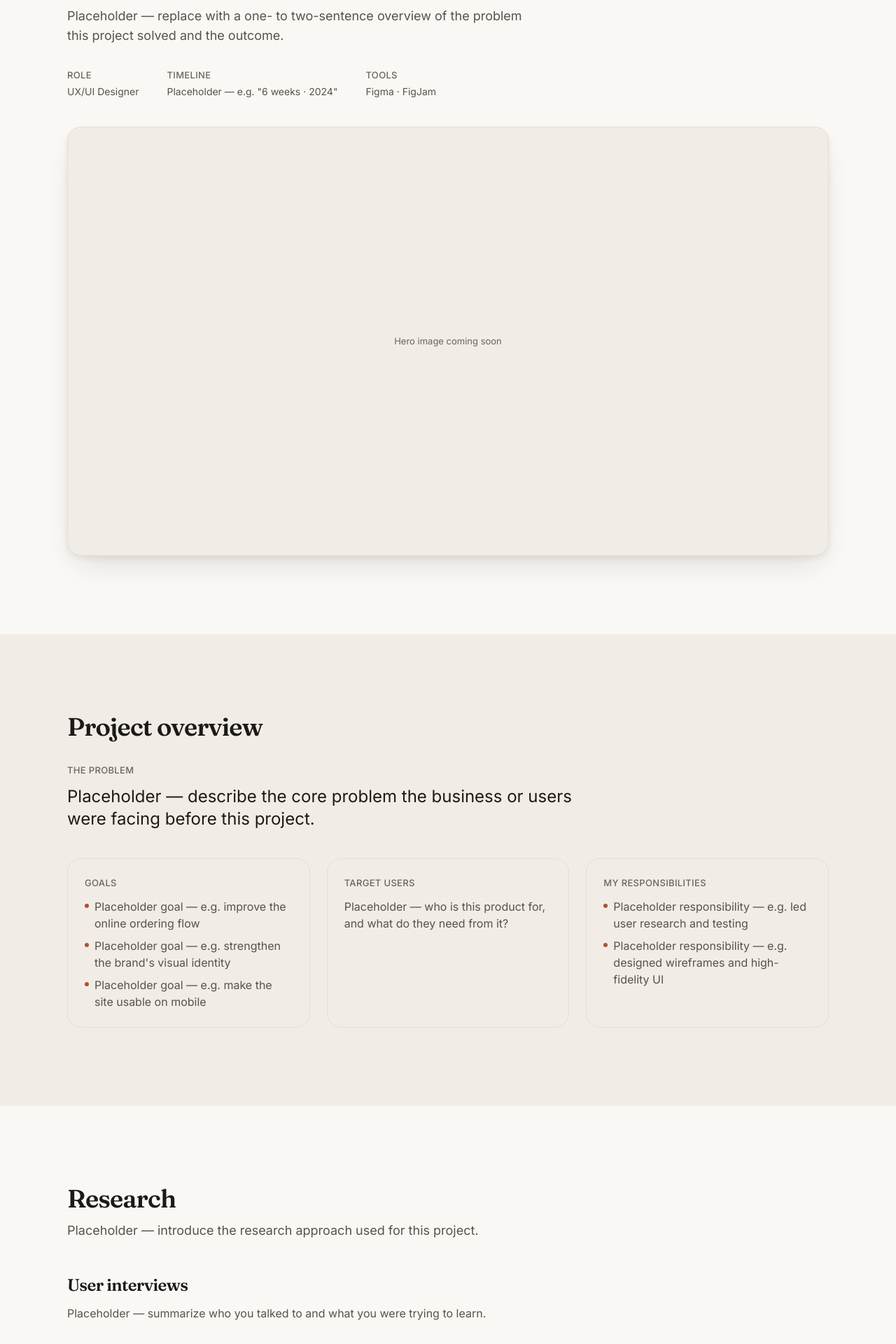
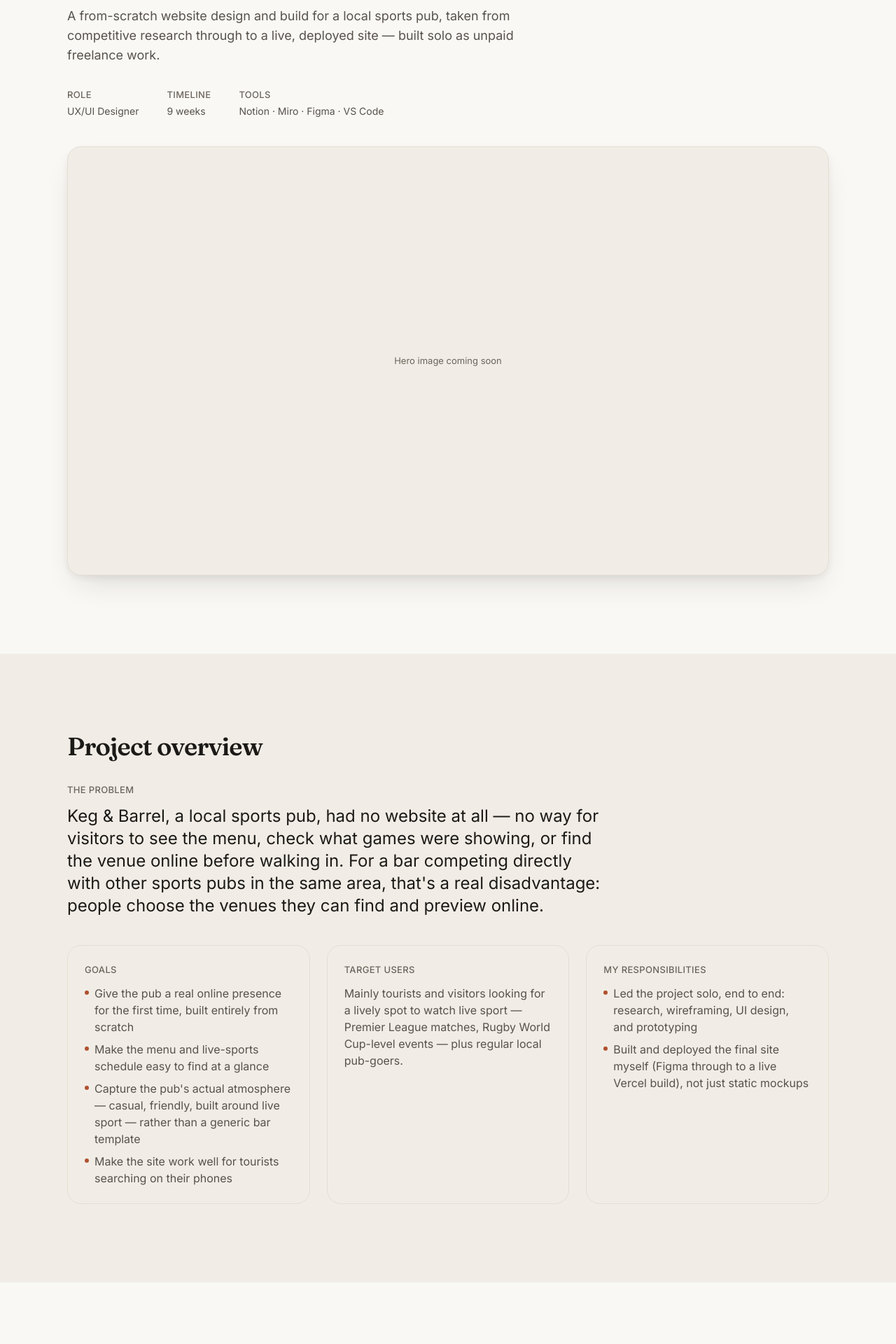
Before and after one commit to antoniaafx/antoniaafx.github.io, a React (Vite) app: page /projects/keg-and-barrel in a window 1280 px wide. Shown: the part 400-2320 px from the top of the page at 70% size. Built offline with nearby package versions, Linux system fonts and the light colour scheme.

Commit message:
KEG AND BARREL

```diff
--- a/src/data/projects.js
+++ b/src/data/projects.js
@@ -24,88 +24,93 @@ const projects = [
     id: 'keg-and-barrel',
     title: 'Keg & Barrel Website Design',
     description:
-      'Placeholder — replace with a one- to two-sentence overview of the problem this project solved and the outcome.',
+      'A from-scratch website design and build for a local sports pub, taken from competitive research through to a live, deployed site — built solo as unpaid freelance work.',
     category: 'Web Design',
     role: 'UX/UI Designer',
-    timeline: 'Placeholder — e.g. "6 weeks · 2024"',
-    tools: ['Figma', 'FigJam'],
+    timeline: '9 weeks',
+    tools: ['Notion', 'Miro', 'Figma', 'VS Code'],
     heroImage: '',
     featured: true,
 
-    // Project overview / Problem statement / Goals
     overview: {
       problem:
-        'Placeholder — describe the core problem the business or users were facing before this project.',
+        "Keg & Barrel, a local sports pub, had no website at all — no way for visitors to see the menu, check what games were showing, or find the venue online before walking in. For a bar competing directly with other sports pubs in the same area, that's a real disadvantage: people choose the venues they can find and preview online.",
       goals: [
-        "Placeholder goal — e.g. improve the online ordering flow",
-        "Placeholder goal — e.g. strengthen the brand's visual identity",
-        'Placeholder goal — e.g. make the site usable on mobile',
+        'Give the pub a real online presence for the first time, built entirely from scratch',
+        'Make the menu and live-sports schedule easy to find at a glance',
+        "Capture the pub's actual atmosphere — casual, friendly, built around live sport — rather than a generic bar template",
+        'Make the site work well for tourists searching on their phones',
       ],
-      targetUsers: 'Placeholder — who is this product for, and what do they need from it?',
+      targetUsers:
+        'Mainly tourists and visitors looking for a lively spot to watch live sport — Premier League matches, Rugby World Cup-level events — plus regular local pub-goers.',
       responsibilities: [
-        'Placeholder responsibility — e.g. led user research and testing',
-        'Placeholder responsibility — e.g. designed wireframes and high-fidelity UI',
+        'Led the project solo, end to end: research, wireframing, UI design, and prototyping',
+        'Built and deployed the final site myself (Figma through to a live Vercel build), not just static mockups',
       ],
     },
 
-    // Research / Competitor analysis / User insights — blocks are typed
-    // ('text' | 'insights' | 'gallery' | 'image') so this can hold whatever
-    // mix of research artifacts a given project actually has.
     research: {
-      intro: 'Placeholder — introduce the research approach used for this project.',
+      intro:
+        'No formal user interviews were part of this project. Research centered on how Keg & Barrel actually compares to the sports pubs people already choose between locally, and on established patterns for bar and venue websites more broadly.',
       blocks: [
         {
           type: 'text',
-          heading: 'User interviews',
-          body: 'Placeholder — summarize who you talked to and what you were trying to learn.',
+          heading: 'Comparative & best-practice research',
+          body: "Rather than looking at polished cocktail-bar sites — the wrong tone entirely for a sports pub — I focused on what actually matters for a venue like this: a design that mirrors the real atmosphere, strong imagery of the interior, exterior, and drinks, easy navigation, mobile optimization, a clear detailed menu, and contact information that's easy to find.",
         },
         {
           type: 'insights',
-          heading: 'User insights',
+          heading: 'Key insight',
           items: [
-            'Placeholder — insight drawn from research (1)',
-            'Placeholder — insight drawn from research (2)',
-            'Placeholder — insight drawn from research (3)',
+            'The homepage needed to lead with what actually sells the venue: big screens, match-day photography, and the outdoor seating area',
+            "The right feeling to aim for was 'what's on tonight' — simple and immediate — not polished cocktail-bar minimalism",
           ],
         },
         {
           type: 'gallery',
           heading: 'Competitor analysis',
           images: [
-            { src: '', caption: 'Placeholder — competitor 1' },
-            { src: '', caption: 'Placeholder — competitor 2' },
+            {
+              src: '',
+              caption: 'Crocodile Pub — Irish-themed sports bar on Danaes Avenue, also screens Premier League and Rugby World Cup matches',
+            },
+            {
+              src: '',
+              caption: 'Pegasus Pub — frequently mentioned alongside Keg & Barrel and Crocodile Pub in local reviews',
+            },
           ],
         },
       ],
     },
 
-    // UX process — includes wireframes as one of the steps, alongside
-    // flows and later iterations, so the page reads as one evolution
-    // rather than disconnected sections.
     process: {
-      intro: 'Placeholder — introduce the design process, from structure to first drafts.',
+      intro:
+        'With a clear point of reference, the next step was structure: a simple, deliberate flow from homepage to menu to contact, wireframed before any visual design began.',
       steps: [
         {
-          label: 'User flows',
-          description: 'Placeholder — describe the core flow(s) mapped out for this product.',
+          label: 'User flow',
+          description:
+            'Mapped a single, focused path — Home → Menu → Contact — matching how someone would actually use the site: land on the homepage to get a feel for the place, check the menu, then find contact and location details.',
           image: '',
         },
         {
           label: 'Wireframes',
-          description: 'Placeholder — describe the low-fidelity exploration before visual design began.',
+          description:
+            'Wireframed the core pages before moving into high-fidelity design, to lock in hierarchy — leading with the sports-bar atmosphere, then the menu, then practical details — before layering in visual design.',
           image: '',
         },
         {
           label: 'Design iterations',
-          description: 'Placeholder — describe what changed between drafts and why.',
+          description:
+            "Early drafts leaned more neutral and generic. Through iteration, the design shifted deliberately toward the pub's actual identity — bolder use of the maroon brand color, warmer imagery placement, and a tone that read as 'sports pub' rather than a generic bar template.",
           image: '',
         },
       ],
     },
 
-    // UI design — the image gallery for high-fidelity/responsive screens.
     uiDesign: {
-      intro: 'Placeholder — introduce the high-fidelity UI and how it expresses the brand.',
+      intro:
+        'Two typefaces carry the whole site — Fraunces for headings, Geist for everything else — paired with a single confident brand color (a deep maroon) used well beyond just buttons, plus a neutral charcoal for text with no warm tint. Every button, card, shadow, and motion curve follows the same small set of rules — pill-shaped buttons with a consistent hover/tap scale, a clear size-to-radius convention across cards and badges, two shadow strengths reused everywhere, and one easing curve site-wide — rather than one-off choices per section.',
       images: [
         { src: '', caption: 'Homepage — desktop', span: 'wide' },
         { src: '', caption: 'Menu page' },
@@ -113,20 +118,27 @@ const projects = [
       ],
     },
 
-    // Final outcome
     results: {
-      summary: 'Placeholder — describe the shipped result. Only include real feedback/metrics if you have them.',
+      summary:
+        "The final design was taken all the way to a real, working website — built and deployed live on Vercel, not just Figma mockups — and presented directly to the pub's manager for review. Being fully transparent about the outcome: the business ultimately decided not to move forward with adopting the site, but the project was completed end to end as real, functioning software, from research through a deployed build.",
       improvements: [
-        'Placeholder improvement — e.g. clearer navigation',
-        'Placeholder improvement — e.g. faster path to ordering',
+        "A fully responsive, deployed website that reflects the pub's real sports-bar identity, not a generic template",
+        'A clear, easy-to-scan menu and live-sports schedule, front and center on the homepage',
+        'Touch-friendly spacing and layout adjustments for a genuinely usable mobile experience',
+        'A consistent design system — typography, color, buttons, spacing, motion — carried across every page',
       ],
       images: [{ src: '', caption: 'Final homepage', span: 'wide' }],
     },
 
     reflection: {
-      challenges: 'Placeholder — what was hardest about this project?',
-      learned: "Placeholder — what did you learn that you didn't know going in?",
-      improve: 'Placeholder — what would you do differently next time?',
+      challenges:
+        'Working solo for nine weeks was the biggest challenge — there was no team to check in with, so structuring the process end to end fell entirely on me. I used Notion and Miro to keep research, wireframes, and iterations organized without that built-in team structure.',
+      // Drafted from the real facts of this project rather than given directly —
+      // read this and edit it so it actually sounds like you before it goes live.
+      learned:
+        'Working solo for nine weeks meant learning to be my own project manager — using Notion and Miro to stay organized instead of relying on team check-ins to keep momentum. Taking the project all the way from Figma to a deployed Vercel build also pushed me to think about design decisions in terms of what was actually feasible to build, not just what looked good in a mockup.',
+      improve:
+        "If I were starting this project again, I'd bring the pub's manager into the process earlier — sharing wireframes or early drafts for feedback before investing time in high-fidelity design and a full build, rather than presenting a finished product at the end. That would make it easier to catch misalignment on expectations sooner.",
     },
   },
 
```
Also changed, not shown: 1 other file (tests, documents, lock files or other folders).
